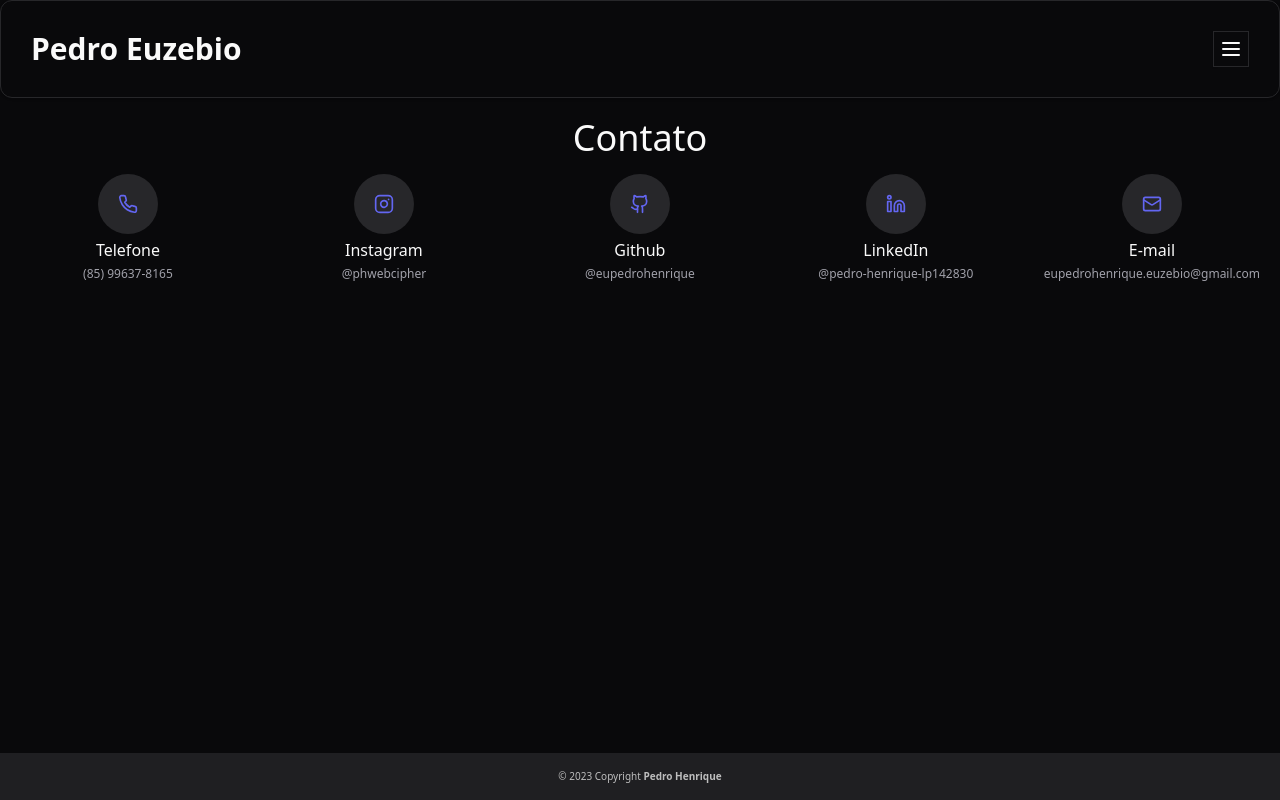
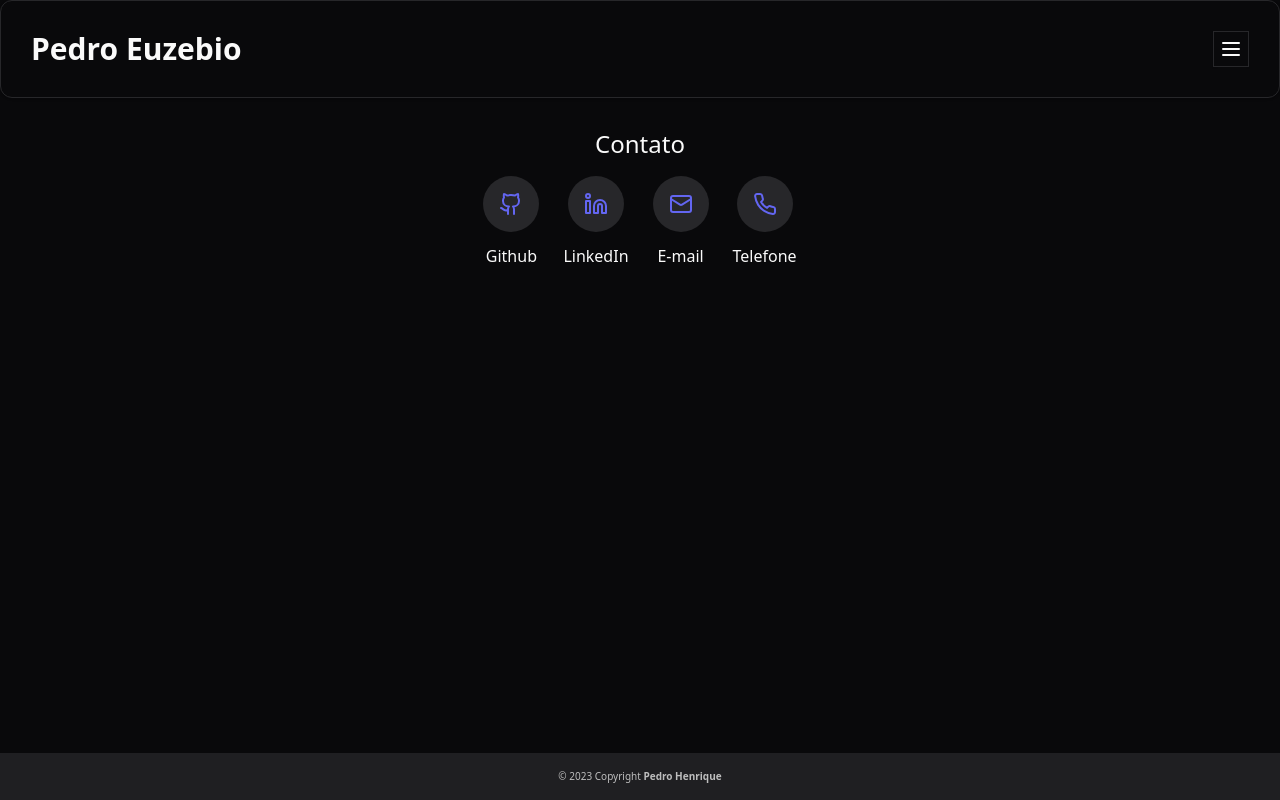
Before and after one commit to pedroeuzebioo/portfolio-2023, a Next.js app: page /contact in a window 1280 px wide. Built offline with nearby package versions, Linux system fonts and the light colour scheme.

Commit message:
chore: update contact page UI components

```diff
--- a/src/app/contact/page.tsx
+++ b/src/app/contact/page.tsx
@@ -1,89 +1,58 @@
-import { Github, Instagram, Linkedin, Mail, Phone } from "lucide-react";
+import { Github, Linkedin, Mail, Phone } from "lucide-react";
 import Link from "next/link";
 
 export default function ContactSection() {
   return (
-    <section className="mb-5 p-5">
-      <h2 className="mb-4 text-center text-3xl font-medium md:text-4xl">
-        Contato
-      </h2>
+    <main className="max-w-7xl flex-1 p-[1.875rem]">
+      <section className="flex flex-col items-center gap-4">
+        <h2 className="text-2xl font-medium">Contato</h2>
 
-      <div className="m-auto flex max-w-[350px] flex-wrap items-center justify-center gap-10 md:max-w-full">
+        <div className="flex flex-wrap items-center justify-center gap-6">
           <Link
-          href="tel:+5585996378165"
-          className="flex flex-1 flex-col items-center justify-center gap-1"
+            href="https://github.com/pedroeuzebioo"
+            className="flex flex-col items-center justify-center gap-3"
           >
-          <div className="rounded-full bg-accent p-5 text-indigo-500">
-            <Phone className="h-5 w-5" />
+            <div className="rounded-full bg-accent p-4 text-indigo-500">
+              <Github size={24} />
             </div>
 
-          <h3 className="text-base font-medium">Telefone</h3>
-
-          <p className="text-[0.500rem] font-medium text-muted-foreground md:text-xs">
-            (85) 99637-8165
-          </p>
-        </Link>
-
-        <Link
-          href="https://instagram.com/phwebcipher"
-          className="flex flex-1 flex-col items-center justify-center gap-1"
-        >
-          <div className="rounded-full bg-accent p-5 text-indigo-500">
-            <Instagram className="h-5 w-5" />
-          </div>
-
-          <h3 className="text-base font-medium">Instagram</h3>
-
-          <p className="text-[0.500rem] font-medium text-muted-foreground md:text-xs">
-            @phwebcipher
-          </p>
-        </Link>
-
-        <Link
-          href="https://github.com/eupedrohenrique"
-          className="flex flex-1 flex-col items-center justify-center gap-1"
-        >
-          <div className="rounded-full bg-accent p-5 text-indigo-500">
-            <Github className="h-5 w-5" />
-          </div>
-
-          <h3 className="text-base font-medium">Github</h3>
-
-          <p className="text-[0.500rem] font-medium text-muted-foreground md:text-xs">
-            @eupedrohenrique
-          </p>
+            <p>Github</p>
           </Link>
 
           <Link
             href="https://linkedin.com/in/pedro-henrique-lp142830"
-          className="flex flex-1 flex-col items-center justify-center gap-1"
+            className="flex flex-col items-center justify-center gap-3"
           >
-          <div className="rounded-full bg-accent p-5 text-indigo-500">
-            <Linkedin className="h-5 w-5" />
+            <div className="rounded-full bg-accent p-4 text-indigo-500">
+              <Linkedin size={24} />
             </div>
 
-          <h3 className="text-base font-medium">LinkedIn</h3>
-
-          <p className="text-[0.500rem] font-medium text-muted-foreground md:text-xs">
-            @pedro-henrique-lp142830
-          </p>
+            <p>LinkedIn</p>
           </Link>
 
           <Link
             href="mailto:pedroeuzebiodev@gmail.com"
-          className="flex flex-1 flex-col items-center justify-center gap-1"
+            className="flex flex-col items-center justify-center gap-3"
           >
-          <div className="rounded-full bg-accent p-5 text-indigo-500">
-            <Mail className="h-5 w-5" />
+            <div className="rounded-full bg-accent p-4 text-indigo-500">
+              <Mail size={24} />
             </div>
 
-          <h3 className="text-base font-medium">E-mail</h3>
+            <p>E-mail</p>
+          </Link>
 
-          <p className="text-[0.500rem] font-medium text-muted-foreground md:text-xs">
-            eupedrohenrique.euzebio@gmail.com
-          </p>
+          <Link
+            href="tel:+5585996378165"
+            className="flex flex-col items-center justify-center gap-3"
+          >
+            <div className="rounded-full bg-accent p-4 text-indigo-500">
+              <Phone size={24} />
+            </div>
+
+            <p>Telefone</p>
           </Link>
         </div>
       </section>
+    </main>
   );
 }
```
Lines whose indentation alone changed are shown as unchanged.
